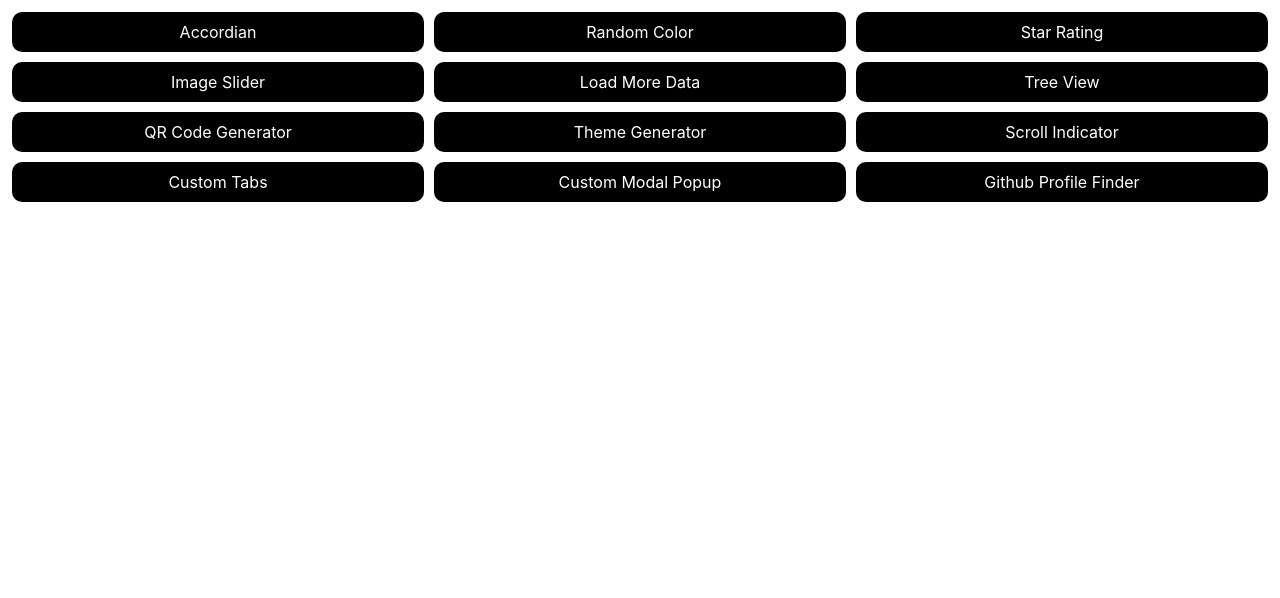
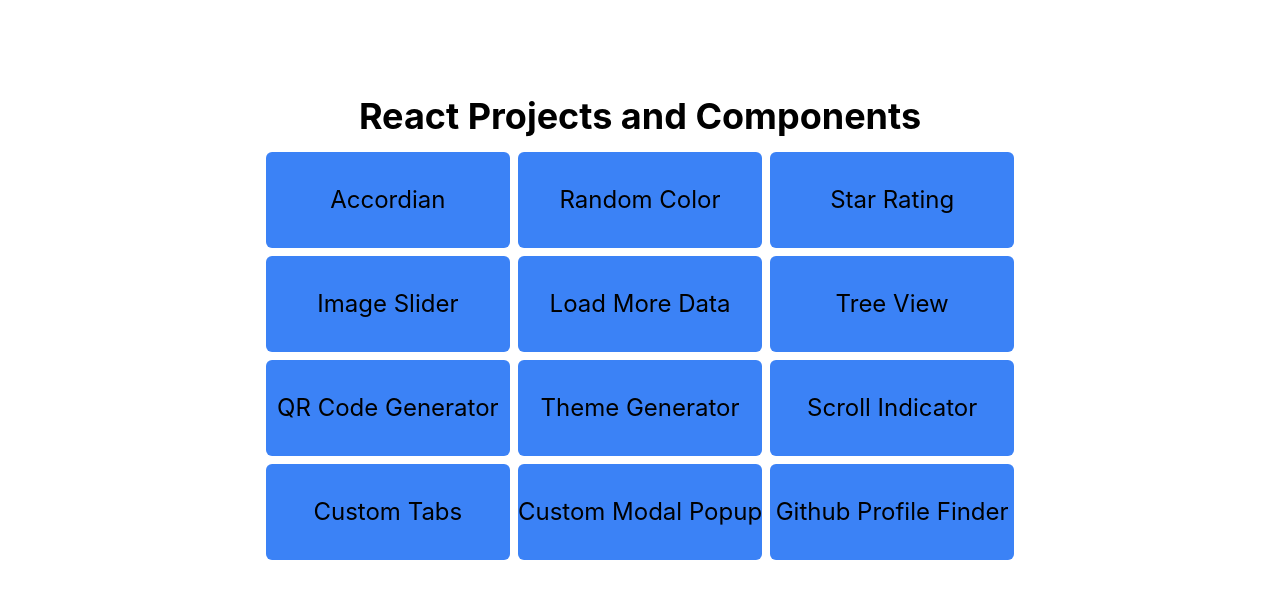
Before and after one commit to sriram-egen/react-projects, a React (Create React App) app: page / in a window 1280 px wide. Shown: the top 598 px of the page. Built offline with nearby package versions, Linux system fonts and the light colour scheme.

Commit message:
tailwind setup

```diff
--- /dev/null
+++ b/postcss.config.js
@@ -0,0 +1,6 @@
+module.exports = {
+    plugins: {
+      tailwindcss: {},
+      autoprefixer: {},
+    }
+  }
--- a/src/App.css
+++ b/src/App.css
@@ -1,38 +1,3 @@
-.App {
-  text-align: center;
-}
-
-.App-logo {
-  height: 40vmin;
-  pointer-events: none;
-}
-
-@media (prefers-reduced-motion: no-preference) {
-  .App-logo {
-    animation: App-logo-spin infinite 20s linear;
-  }
-}
-
-.App-header {
-  background-color: #282c34;
-  min-height: 100vh;
-  display: flex;
-  flex-direction: column;
-  align-items: center;
-  justify-content: center;
-  font-size: calc(10px + 2vmin);
-  color: white;
-}
-
-.App-link {
-  color: #61dafb;
-}
-
-@keyframes App-logo-spin {
-  from {
-    transform: rotate(0deg);
-  }
-  to {
-    transform: rotate(360deg);
-  }
-}
+@tailwind base;
+@tailwind components;
+@tailwind utilities;
--- a/src/App.js
+++ b/src/App.js
@@ -3,8 +3,7 @@
 
 function App() {
   return (
-    <div className="App">
-      <div></div>
+    <div>
       <RouteLinks />
     </div>
   );
--- a/src/index.css
+++ b/src/index.css
@@ -6,26 +6,3 @@
   -webkit-font-smoothing: antialiased;
   -moz-osx-font-smoothing: grayscale;
 }
-
-code {
-  font-family: source-code-pro, Menlo, Monaco, Consolas, 'Courier New',
-    monospace;
-}
-
-.project-list {
-  display: grid;
-  grid-template-columns: repeat(3, 1fr);;
-  justify-content: center;
-  align-items: center;
-  gap: 10px;
-  width: auto;
-  padding: 12px
-}
-
-.project {
-  background: black;
-  padding: 10px 20px;
-  color: #ffffff;
-  text-decoration: none;
-  border-radius: 10px;
-}
--- a/src/pages/home.jsx
+++ b/src/pages/home.jsx
@@ -4,12 +4,22 @@
 
 function HomePage() {
   return (
-    <div className="project-list">
-      {routes.map((project) => (
-        <Link className="project" to={project.path}>
-          {project.label}
-        </Link>
-      ))}
+    <div className="flex flex-col gap-4 my-24 w-screen place-items-center">
+      <div>
+        <h1 className="text-4xl font-bold">React Projects and Components</h1>
+      </div>
+      <div className="grid grid-cols-3 justify-center items-center gap-2">
+        {routes.map((project) => (
+          // <div className="flex items-center justify-center w-48 h-8 p-4">
+          <Link
+            className="bg-blue-500 w-auto block text-center content-center rounded-md h-24 hover:bg-blue-300 text-2xl"
+            to={project.path}
+          >
+            {project.label}
+          </Link>
+          // </div>
+        ))}
+      </div>
     </div>
   );
 }
--- /dev/null
+++ b/tailwind.config.js
@@ -0,0 +1,8 @@
+/** @type {import('tailwindcss').Config} */
+module.exports = {
+  content: ["./src/**/*.{html,js,jsx}"],
+  theme: {
+    extend: {},
+  },
+  plugins: [],
+}
```
Also changed, not shown: package.json (+6 -1 lines), 1 other file (tests, documents, lock files or other folders).
